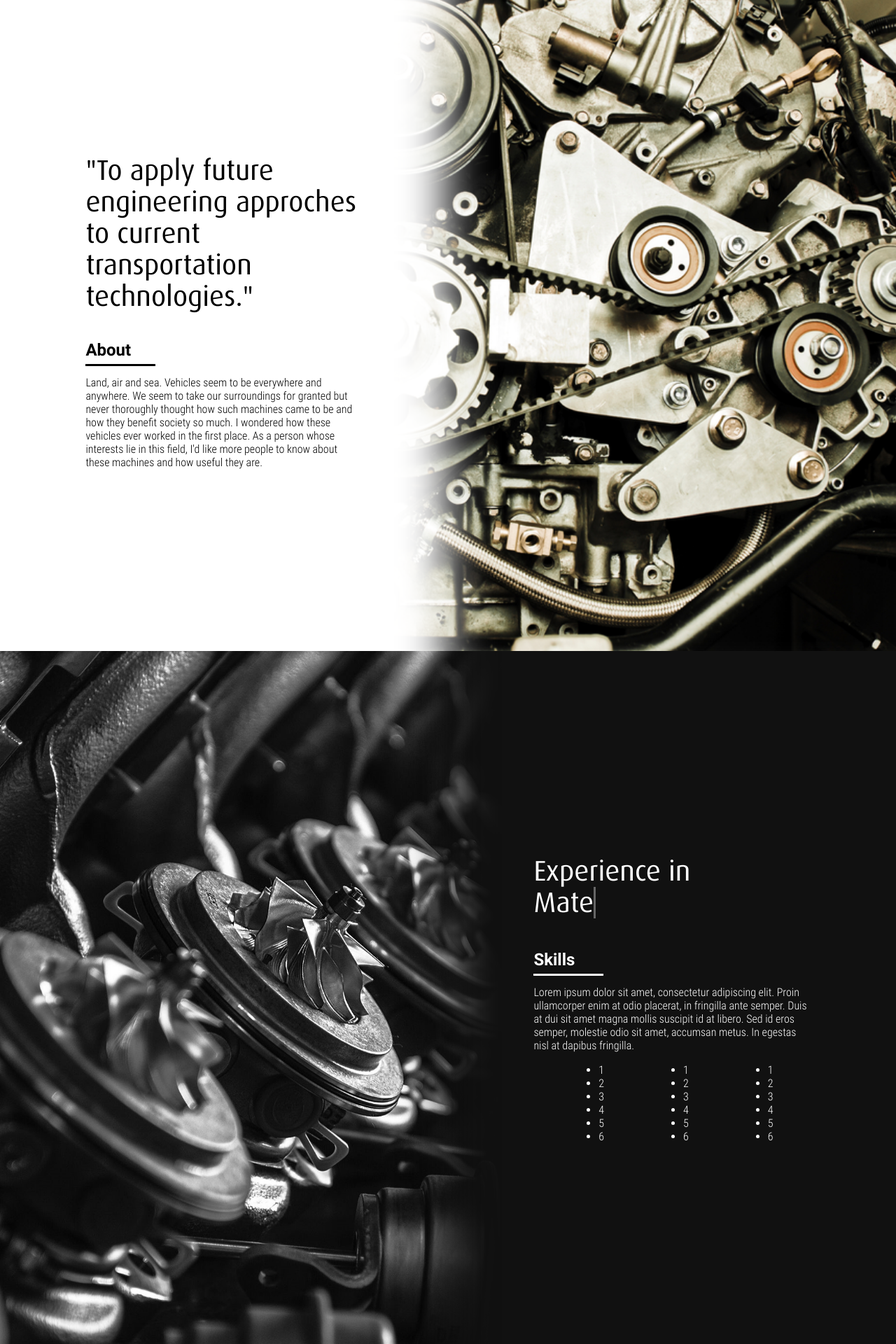
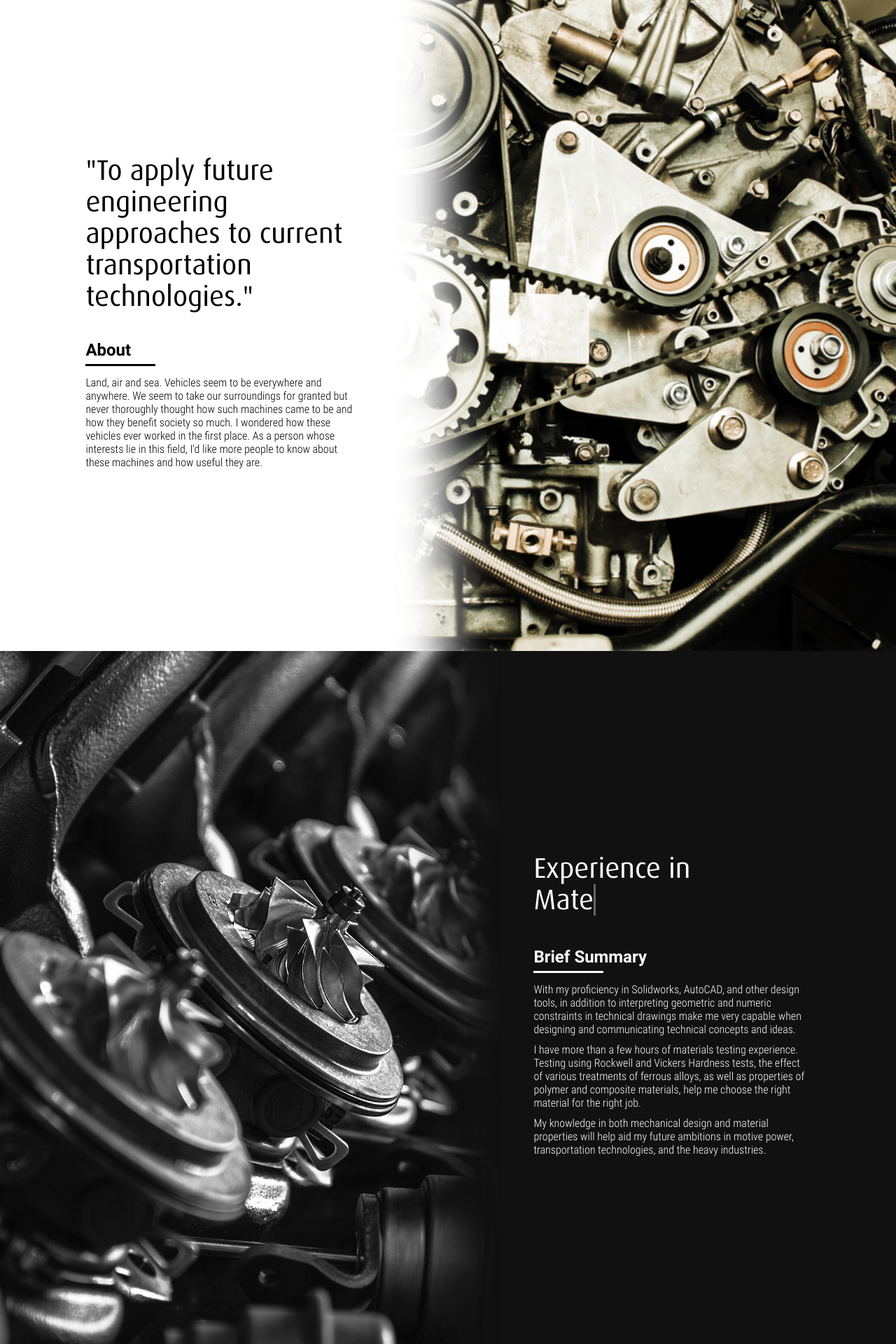
Before and after one commit to aaronchiu0/Blog, a Jekyll site: the page built from index.html, in a window 1280 px wide. Shown: the part 960-2880 px from the top of the page at 70% size. Built offline with Jekyll 4.4.1, drawn with Linux system fonts in a browser that asks for light colours.

Commit message:
updating summary

```diff
--- a/_sass/home.scss
+++ b/_sass/home.scss
@@ -79,7 +79,7 @@ body {
     #about-text {
         flex: 1 0 50vw;
         max-width: 50vw;
-        padding: 8vw;
+        padding: 6.5vw 8vw;
 
         h1 {
             font-family: 'Dax', sans-serif;
@@ -87,6 +87,10 @@ body {
             font-size: 4.5vmin;
             padding: 20px;
             margin: 0;
+
+            @media screen and (max-width: $side-change) {
+                font-size: 3.75vh;
+            }
         }
 
         h1:before, h1:after {
@@ -156,7 +160,7 @@ body {
     #skills-text {
         flex: 1 0 50vw;
         max-width: 50vw;
-        padding: 8vw;
+        padding: 6.5vw 8vw;
 
         h1 {
             font-family: 'Dax', sans-serif;
@@ -172,7 +176,8 @@ body {
             }
 
             @media screen and (max-width: $side-change) {
-                height: 15vmin;
+                height: 11.5vh;
+                font-size: 3.75vh;
             }
         }
 
@@ -202,18 +207,6 @@ body {
             margin: auto;
             padding: 0px 20px;
             color: white;
-        }
-
-        .skills-list-container {
-            display: flex;
-            flex-direction: row;
-            flex-wrap: column wrap;
-            align-items: center;
-            justify-content: space-evenly;
-
-            .skills-list-title {
-                color: white;
-            }
         }
 
         @media screen and (max-width: $side-change) {
--- a/index.html
+++ b/index.html
@@ -24,7 +24,7 @@ title: Home
         <div class="sticky-parent" style="height: 110vh;">
             <section class="about-container" data-aos="about-container" data-aos-duration="1500">
                 <div id="about-text" data-aos="about-text">
-                    <h1>To apply future engineering approches to current transportation technologies.</h1>
+                    <h1>To apply future engineering approaches to current transportation technologies.</h1>
                     <h2>About</h2>
                     <p>Land, air and sea. Vehicles seem to be everywhere and anywhere. We seem to take our surroundings for granted but never thoroughly thought how such machines came to be and how they benefit society so much. I wondered how these vehicles ever worked in the first place. As a person whose interests lie in this field, I'd like more people to know about these machines and how useful they are.</p>
                 </div>
@@ -42,37 +42,12 @@ title: Home
                             data-rotate='[ "Solidworks.", "Materials Testing.", "Statistical Software.", "Mechanical Design.", "Finance." ]'>
                         </span>
                     </h1>
-                    <h2>Skills</h2>
-                    <p>Lorem ipsum dolor sit amet, consectetur adipiscing elit. Proin ullamcorper enim at odio placerat, in fringilla ante semper. Duis at dui sit amet magna mollis suscipit id at libero. Sed id eros semper, molestie odio sit amet, accumsan metus. In egestas nisl at dapibus fringilla.</p>
+                    <h2>Brief Summary</h2>
+                    <p style="margin-bottom:10px">With my proficiency in Solidworks, AutoCAD, and other design tools, in addition to interpreting geometric and numeric constraints in technical drawings make me very capable when designing and communicating technical concepts and ideas.</p>
 
-                    <div class="skills-list-container">
-                        <ul class="skills-list-title">
-                            <li>1</li>
-                            <li>2</li>
-                            <li>3</li>
-                            <li>4</li>
-                            <li>5</li>
-                            <li>6</li>
-                        </ul>
+                    <p style="margin-bottom:10px">I have more than a few hours of materials testing experience. Testing using Rockwell and Vickers Hardness tests, the effect of various treatments of ferrous alloys, as well as properties of polymer and composite materials, help me choose the right material for the right job.</p>
 
-                        <ul class="skills-list-title">
-                            <li>1</li>
-                            <li>2</li>
-                            <li>3</li>
-                            <li>4</li>
-                            <li>5</li>
-                            <li>6</li>
-                        </ul>
-
-                        <ul class="skills-list-title">
-                            <li>1</li>
-                            <li>2</li>
-                            <li>3</li>
-                            <li>4</li>
-                            <li>5</li>
-                            <li>6</li>
-                        </ul>
-                    </div>
+                    <p>My knowledge in both mechanical design and material properties will help aid my future ambitions in motive power, transportation technologies, and the heavy industries.</p>
                 </div>
             </section>
         </div>
```
Also changed, not shown: 4 other files.
